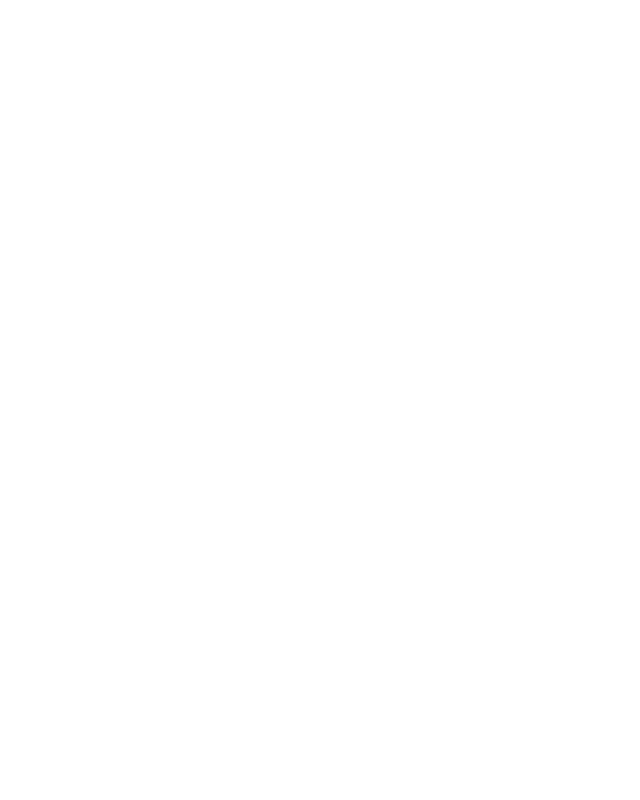
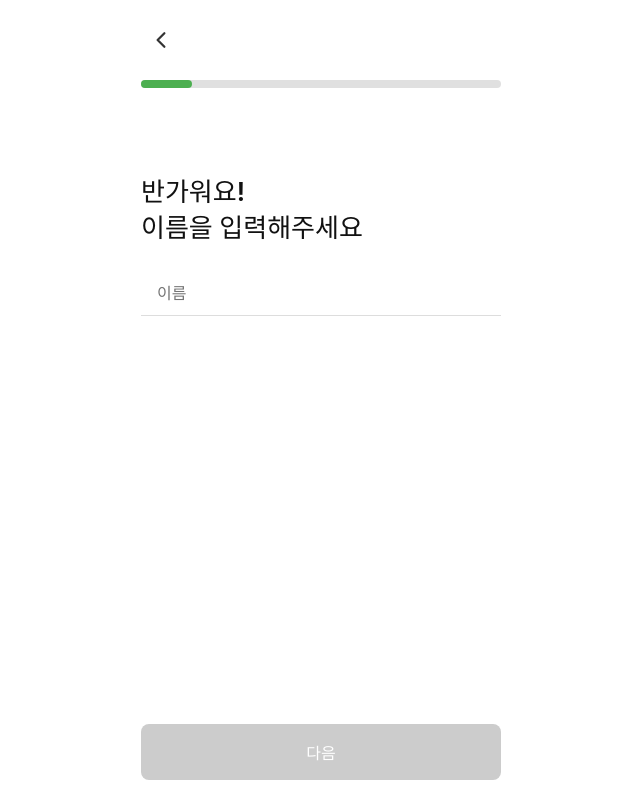
Before and after one commit to crohasang/wanna-eat-FE, a React (Vite) app: page /register in a window 1280 px wide. Before the commit this address had no page. Shown: the whole page, without its empty margins (319-959 px from the left). Built offline with nearby package versions, Linux system fonts and the light colour scheme.

Commit message:
feat(Register): 이름 입력 화면 생성
- BackButton 컴포넌트 생성
- Button 컴포넌트 생성
- ProgressBar 컴포넌트 생성
- Register의 이름 입력 화면 생성

```diff
--- /dev/null
+++ b/dev-dist/registerSW.js
@@ -0,0 +1 @@
+if('serviceWorker' in navigator) navigator.serviceWorker.register('/dev-sw.js?dev-sw', { scope: '/', type: 'classic' })
--- a/package.json
+++ b/package.json
@@ -14,6 +14,7 @@
     "@emotion/styled": "^11.14.0",
     "react": "^18.3.1",
     "react-dom": "^18.3.1",
+    "react-icons": "^5.4.0",
     "react-router-dom": "^7.1.1"
   },
   "devDependencies": {
--- a/src/App.tsx
+++ b/src/App.tsx
@@ -1,6 +1,7 @@
 import { BrowserRouter, Routes, Route, Navigate } from 'react-router-dom';
 import Onboarding from './pages/Onboarding';
 import MyPage from './pages/MyPage';
+import Register from './pages/Register';
 
 function App() {
   return (
@@ -8,6 +9,7 @@
       <Routes>
         <Route path='/onboarding' element={<Onboarding />} />
         <Route path='/myPage' element={<MyPage />} />
+        <Route path='/register' element={<Register />} />
         <Route path='/' element={<Navigate to='/onboarding' replace />} />
       </Routes>
     </BrowserRouter>
--- /dev/null
+++ b/src/components/common/BackButton.tsx
@@ -0,0 +1,32 @@
+/** @jsxImportSource @emotion/react */
+import { css } from '@emotion/react';
+import { Link } from 'react-router-dom';
+import { IoChevronBack } from 'react-icons/io5';
+
+interface BackButtonProps {
+  to: string;
+  className?: string;
+}
+
+const buttonStyle = css`
+  display: flex;
+  align-items: center;
+  padding: 8px;
+  color: #333;
+  text-decoration: none;
+  font-size: 24px;
+
+  &:hover {
+    opacity: 0.8;
+  }
+`;
+
+const BackButton = ({ to, className }: BackButtonProps) => {
+  return (
+    <Link to={to} css={buttonStyle} className={className}>
+      <IoChevronBack />
+    </Link>
+  );
+};
+
+export default BackButton;
--- /dev/null
+++ b/src/components/common/Button.tsx
@@ -0,0 +1,40 @@
+/** @jsxImportSource @emotion/react */
+import { css } from '@emotion/react';
+import { ButtonHTMLAttributes } from 'react';
+
+interface ButtonProps extends ButtonHTMLAttributes<HTMLButtonElement> {
+  width?: string;
+  children: React.ReactNode;
+}
+
+const Button = ({ width = '100%', children, ...props }: ButtonProps) => {
+  return (
+    <button
+      css={css`
+        width: ${width};
+        padding: 16px;
+        background-color: #4CAF50;
+        color: white;
+        border: none;
+        border-radius: 8px;
+        font-size: 16px;
+        font-weight: bold;
+        cursor: pointer;
+
+        &:hover {
+          background-color: #45a049;
+        }
+
+        &:disabled {
+          background-color: #cccccc;
+          cursor: not-allowed;
+        }
+      `}
+      {...props}
+    >
+      {children}
+    </button>
+  );
+};
+
+export default Button;
--- /dev/null
+++ b/src/components/register/ProgressBar.tsx
@@ -0,0 +1,35 @@
+/** @jsxImportSource @emotion/react */
+import { css } from '@emotion/react';
+
+interface ProgressBarProps {
+  currentStep: number;
+  totalSteps: number;
+}
+
+const containerStyle = css`
+  width: 100%;
+  height: 8px;
+  background-color: #e0e0e0;
+  border-radius: 4px;
+  margin: 20px 0;
+`;
+
+const progressStyle = (progress: number) => css`
+  height: 100%;
+  width: ${progress}%;
+  background-color: #4CAF50;
+  border-radius: 4px;
+  transition: width 0.3s ease-in-out;
+`;
+
+const ProgressBar = ({ currentStep, totalSteps }: ProgressBarProps) => {
+  const progress = (currentStep / totalSteps) * 100;
+
+  return (
+    <div css={containerStyle}>
+      <div css={progressStyle(progress)} />
+    </div>
+  );
+};
+
+export default ProgressBar;
--- /dev/null
+++ b/src/pages/Register.tsx
@@ -0,0 +1,100 @@
+/** @jsxImportSource @emotion/react */
+import { css } from '@emotion/react';
+import { useState } from 'react';
+import BackButton from '../components/common/BackButton';
+import Button from '../components/common/Button';
+import ProgressBar from '../components/register/ProgressBar';
+import { Col } from '../components/commons/Flex';
+
+const Register = () => {
+  const [nickname, setNickname] = useState('');
+
+  const handleSubmit = () => {
+    // Handle form submission
+    console.log('Submitted nickname:', nickname);
+  };
+
+  return (
+    <Col
+      css={css`
+        height: 100vh;
+        width: 100vw;
+        padding: 0 20px;
+      `}
+      justifyContent="space-between"
+      alignItems="center"
+    >
+      <Col
+        css={css`
+          width: 100%;
+          max-width: 400px;
+          padding: 20px;
+          flex: 1;
+        `}
+        gap="24px"
+        alignItems="center"
+      >
+        <div
+          css={css`
+            width: 100%;
+            margin-bottom: 40px;
+          `}
+        >
+          <BackButton to="/" />
+          <ProgressBar currentStep={1} totalSteps={7} />
+        </div>
+
+        <Col gap="12px" alignItems="start">
+          <p
+            css={css`
+              color: var(--black-accents-5, #111);
+              font-size: 26px;
+              font-style: normal;
+              font-weight: 600;
+              line-height: 140%;
+              white-space: pre-line;
+              text-align: start;
+            `}
+          >
+            {'반가워요!\n이름을 입력해주세요'}
+          </p>
+
+          <input
+            type="text"
+            value={nickname}
+            onChange={(e) => setNickname(e.target.value)}
+            placeholder="이름"
+            css={css`
+              width: 100%;
+              padding: 12px 16px;
+              border: none;
+              border-bottom: 1px solid #ddd;
+              font-size: 16px;
+              margin-bottom: 24px;
+              text-align: start;
+
+              &:focus {
+                outline: none;
+                border-bottom-color: #4CAF50;
+              }
+            `}
+          />
+        </Col>
+      </Col>
+
+      <div
+        css={css`
+          width: 100%;
+          max-width: 400px;
+          padding: 20px;
+        `}
+      >
+        <Button onClick={handleSubmit} disabled={!nickname.trim()}>
+          다음
+        </Button>
+      </div>
+    </Col>
+  );
+};
+
+export default Register;
```
Also changed, not shown: dev-dist/sw.js (added, +92 -0 lines), 2 other files (tests, documents, lock files or other folders).
